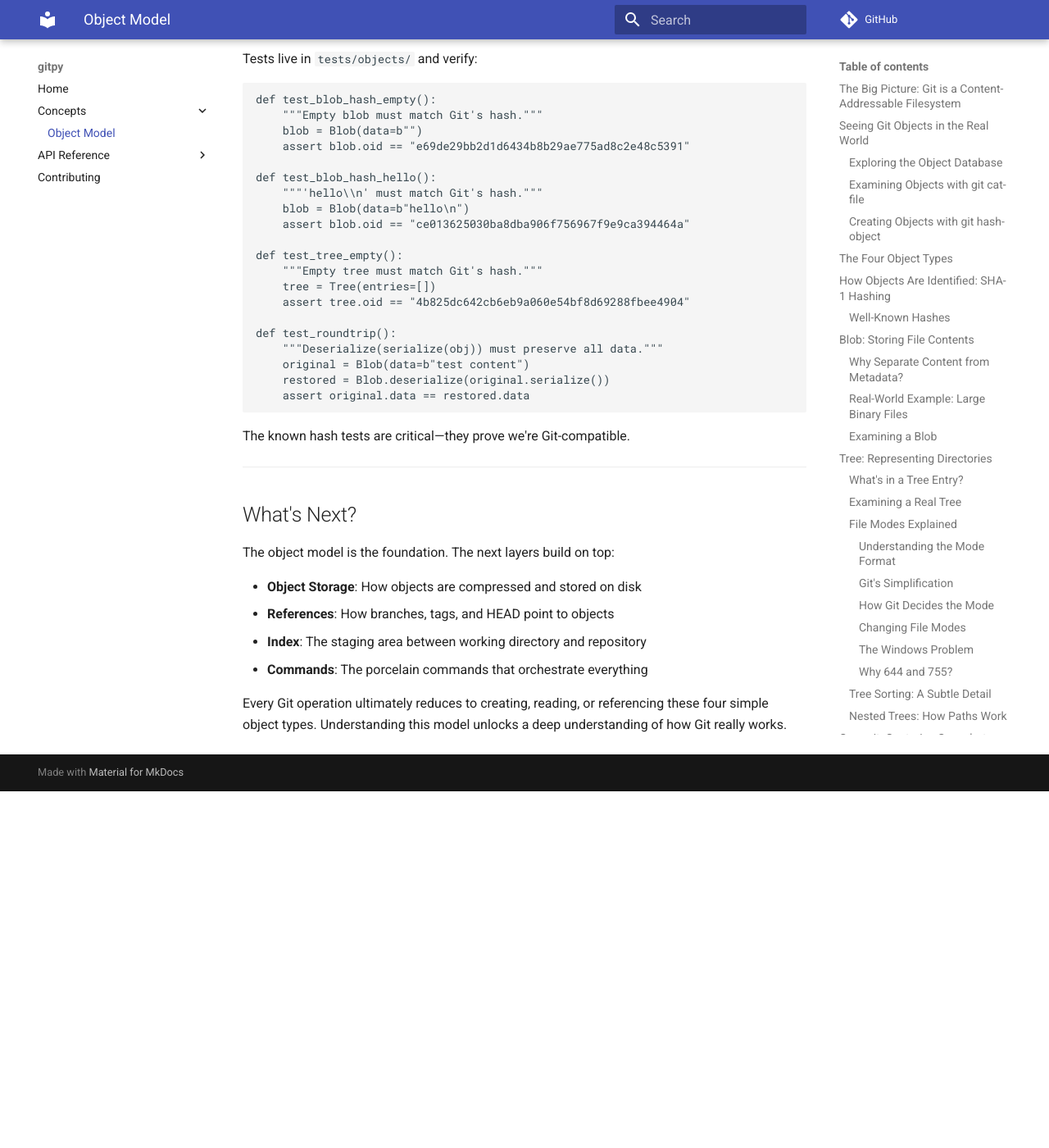
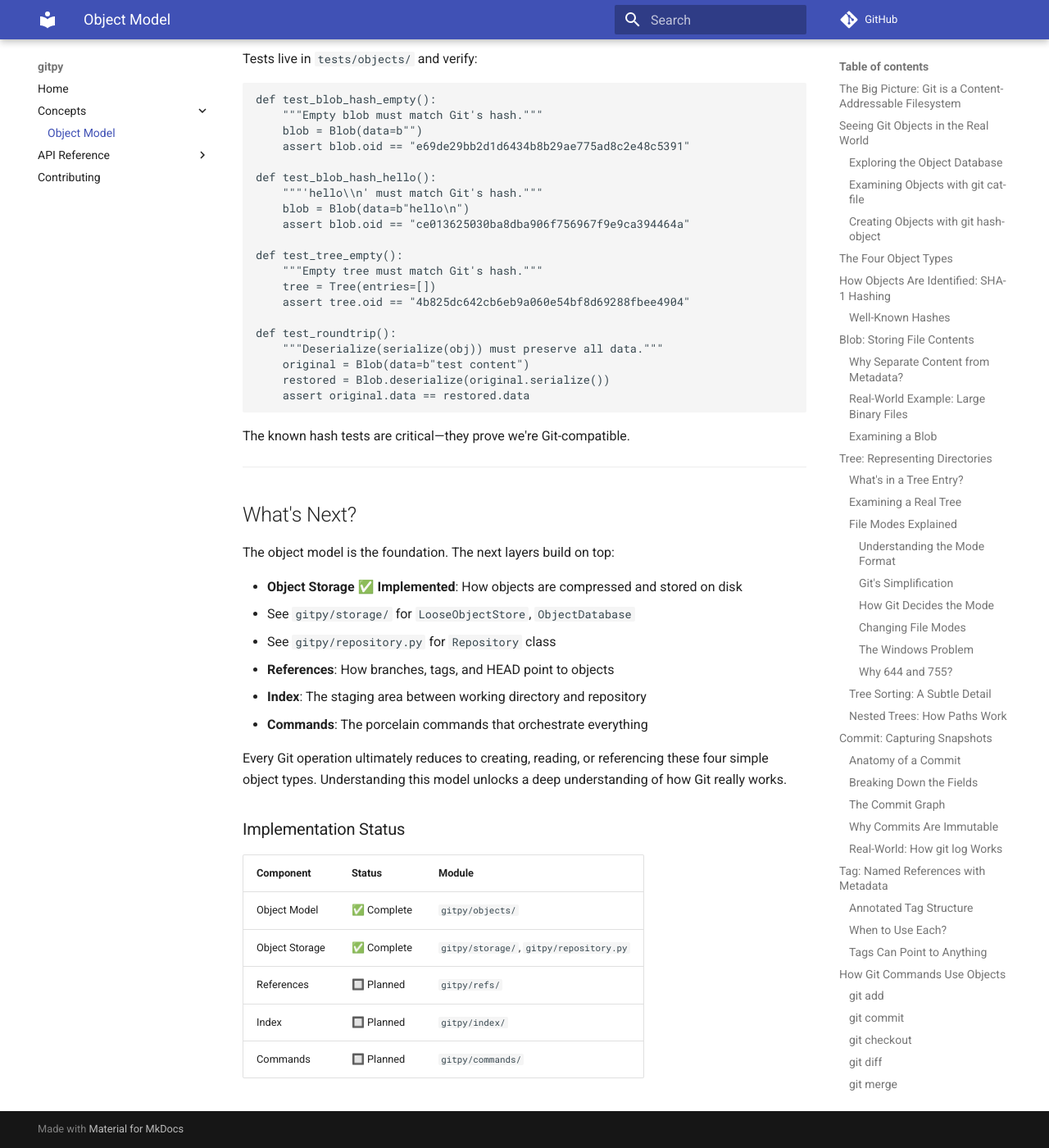
Before and after one commit to josix/gitpy, an MkDocs documentation site: the page built from docs/concepts/object_model.md, in a window 1280 px wide and 1400 px high, scrolled down 20359 px. Shown: the whole window at 82% size. Built offline with MkDocs 1.6.1 and Material for MkDocs 9.7.7, drawn with Linux system fonts in a browser that asks for light colours; comment, search, counter and statistics services are not loaded; before the commit the page ends 21324 px from its top, so only the background shows below that.

Commit message:
docs: update Phase 1 design spec and concept docs with implementation status
- Update phase1_object_model.md status from Draft to Implemented
- Add implementation status table to concepts/object_model.md
- Mark Object Storage as implemented in What's Next section

```diff
--- a/docs/concepts/object_model.md
+++ b/docs/concepts/object_model.md
@@ -961,9 +961,21 @@ The known hash tests are critical—they prove we're Git-compatible.
 
 The object model is the foundation. The next layers build on top:
 
-- **Object Storage**: How objects are compressed and stored on disk
+- **Object Storage** ✅ **Implemented**: How objects are compressed and stored on disk
+  - See `gitpy/storage/` for `LooseObjectStore`, `ObjectDatabase`
+  - See `gitpy/repository.py` for `Repository` class
 - **References**: How branches, tags, and HEAD point to objects
 - **Index**: The staging area between working directory and repository
 - **Commands**: The porcelain commands that orchestrate everything
 
 Every Git operation ultimately reduces to creating, reading, or referencing these four simple object types. Understanding this model unlocks a deep understanding of how Git really works.
+
+### Implementation Status
+
+| Component | Status | Module |
+|-----------|--------|--------|
+| Object Model | ✅ Complete | `gitpy/objects/` |
+| Object Storage | ✅ Complete | `gitpy/storage/`, `gitpy/repository.py` |
+| References | 🔲 Planned | `gitpy/refs/` |
+| Index | 🔲 Planned | `gitpy/index/` |
+| Commands | 🔲 Planned | `gitpy/commands/` |
```
Also changed, not shown: docs/design/phase1_object_model.md (+2 -2 lines).
